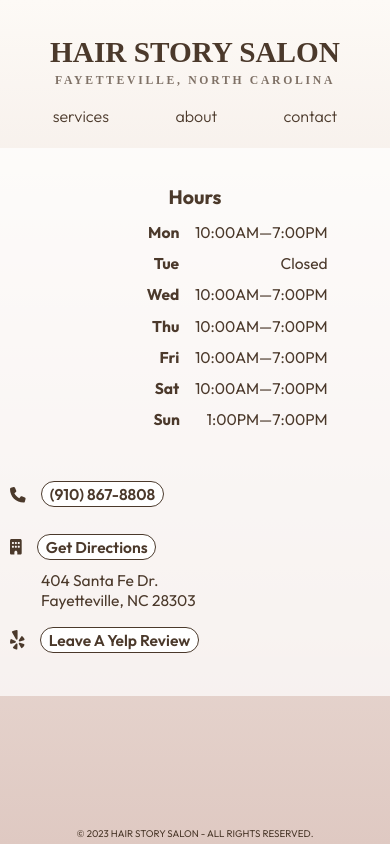
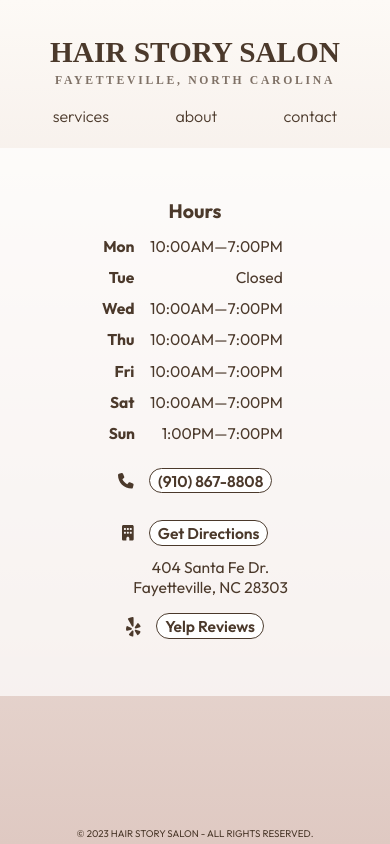
Before and after one commit to alexehouston/hair-story, a React (Create React App) app: page / in a window 390 px wide. Both pictures are taken after a click on the item "contact". Built offline with nearby package versions, Linux system fonts and the light colour scheme; a web font is replaced by a local one.

Commit message:
update hours

```diff
--- a/src/pages/About/About.css
+++ b/src/pages/About/About.css
@@ -15,6 +15,7 @@
 .About img {
     position: absolute;
     opacity: 0.05;
+    height: 120%;
 }
 
 @media only screen and (max-width: 500px) {
--- a/src/pages/Contact/Contact.css
+++ b/src/pages/Contact/Contact.css
@@ -65,16 +65,20 @@
     .Contact {
         flex-direction: column;
         width: 100%;
-        row-gap: 10vmin;
+        row-gap: 3vmin;
         transform: translate(0);
     }
 
-    /* .Contact li {
-        text-align: center;
-    } */
+    .hours ul {
+        padding-right: 12.5vmin;
+    }
 
     .hours, .contact-info {
         width: 100%;
+    }
+
+    .contact-info li {
+        text-align: center;
     }
 
     .hours h2 {
--- a/src/pages/Contact/Contact.jsx
+++ b/src/pages/Contact/Contact.jsx
@@ -31,7 +31,7 @@ export default function Contact() {
 
             </li>
             <li>
-                <FontAwesomeIcon icon={faYelp} size="lg" />&ensp;&ensp;<a className="button" href="https://www.yelp.com/biz/hair-story-salon-fayetteville" target="_blank" rel="noreferrer">Leave A Yelp Review</a>
+                <FontAwesomeIcon icon={faYelp} size="lg" />&ensp;&ensp;<a className="button" href="https://www.yelp.com/biz/hair-story-salon-fayetteville" target="_blank" rel="noreferrer">Yelp Reviews</a>
             </li>
         </ul>
     </div>
```
